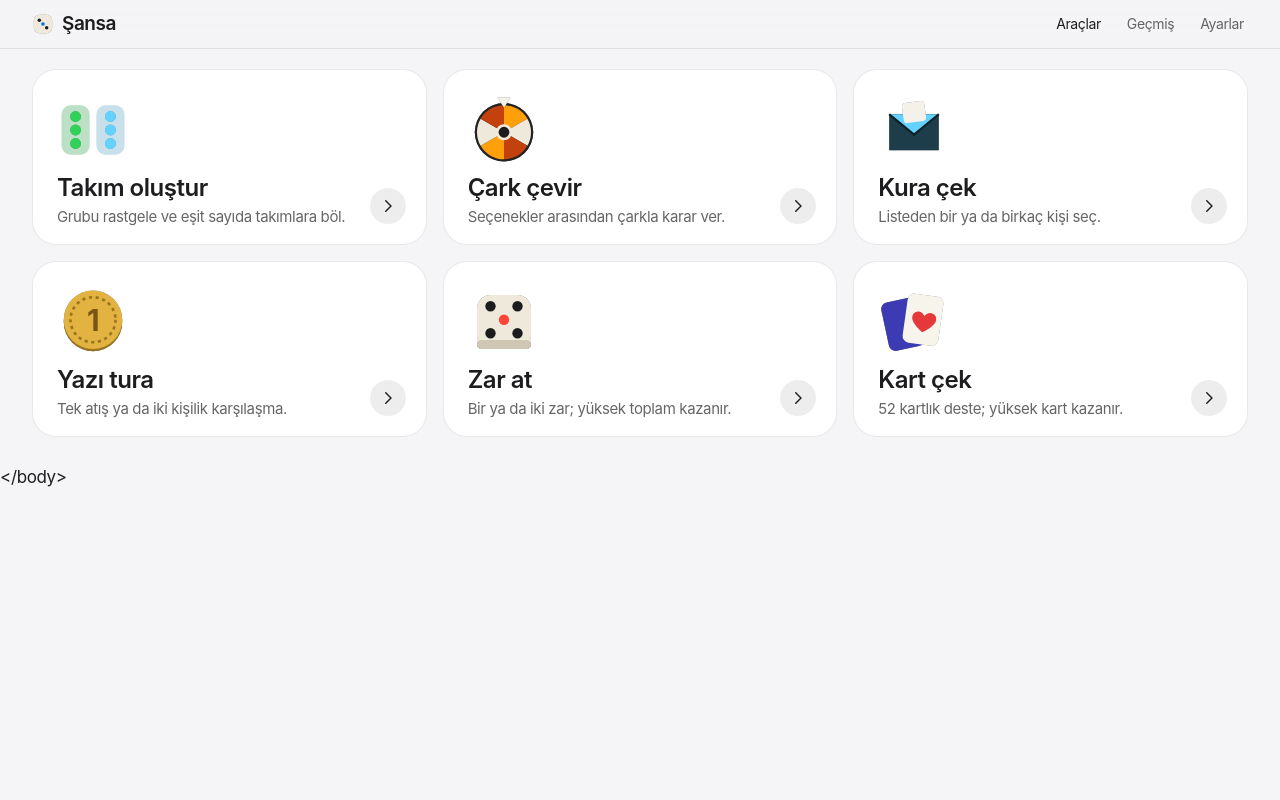
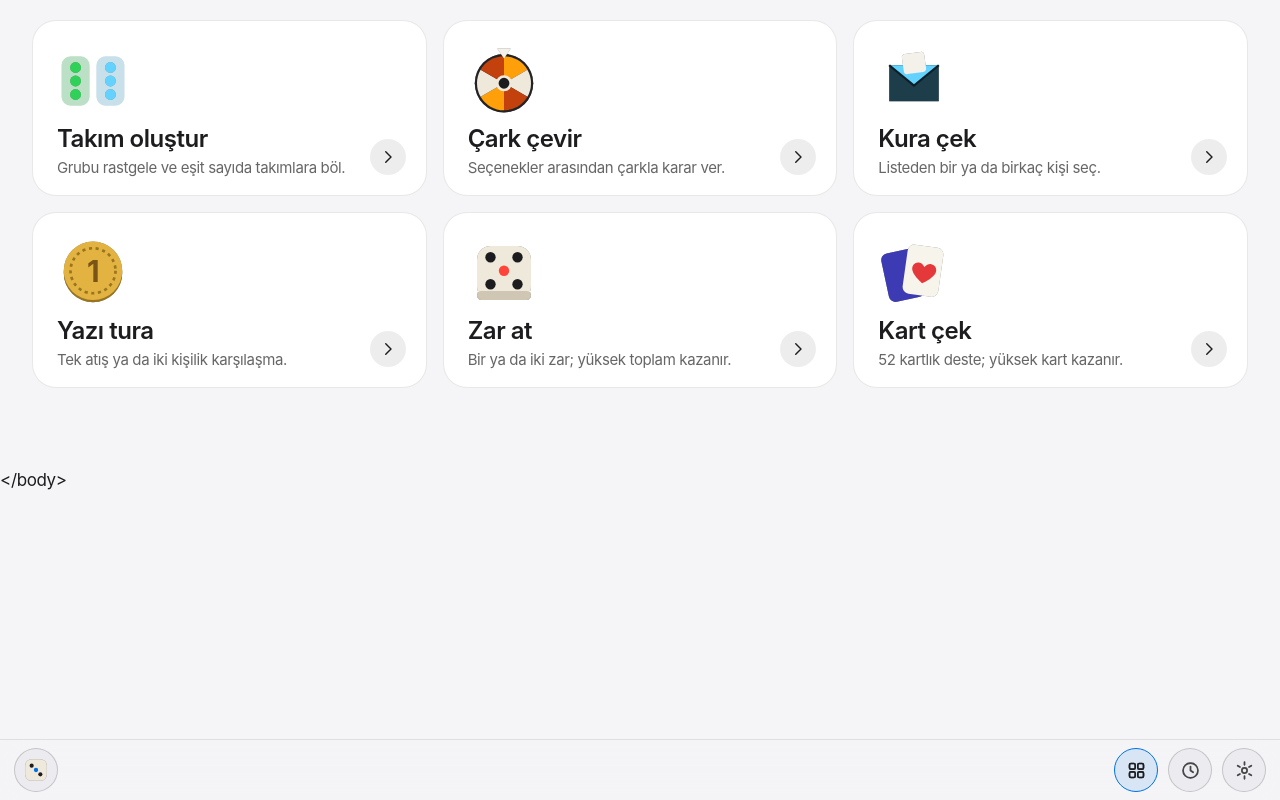
Before and after one commit to altayilmazz/sansa, a React (Vite) app: page / in a window 1280 px wide. Built offline with nearby package versions, Linux system fonts and the light colour scheme.

Commit message:
Gezinme alta taşındı: yuvarlak simge düğmeleri, logo ana sayfa düğmesi; geçmiş temizleme sağ üstte

```diff
--- a/src/App.tsx
+++ b/src/App.tsx
@@ -10,33 +10,34 @@ import { useStore } from './state/store'
 import { applyTheme, resolveTheme } from './state/theme'
 import { TOOLS } from './state/tools'
 import { BrandMark } from './ui/Brand'
+import { Icon, type IconName } from './ui/Icon'
 
-const LINKS: { route: Route; label: string }[] = [
-  { route: { name: 'home' }, label: 'Araçlar' },
-  { route: { name: 'history' }, label: 'Geçmiş' },
-  { route: { name: 'settings' }, label: 'Ayarlar' },
+const LINKS: { route: Route; label: string; icon: IconName }[] = [
+  { route: { name: 'home' }, label: 'Araçlar', icon: 'grid' },
+  { route: { name: 'history' }, label: 'Geçmiş', icon: 'clock' },
+  { route: { name: 'settings' }, label: 'Ayarlar', icon: 'gear' },
 ]
 
-function SiteNav({ route }: { route: Route }) {
+/** Altta sabit gezinme: solda ana sayfa (logo), sağda araçlar, geçmiş ve ayarlar. */
+function Dock({ route }: { route: Route }) {
   return (
-    <header className="sitenav">
-      <nav className="sitenav__inner" aria-label="Ana gezinme">
-        <a className="sitenav__brand" href={href({ name: 'home' })}>
-          <BrandMark />
-          Şansa
+    <nav className="dock" aria-label="Ana gezinme">
+      <div className="dock__inner">
+        <a className="dock__btn dock__home" href={href({ name: 'home' })} aria-label="Ana sayfa" title="Ana sayfa">
+          <BrandMark size={26} />
         </a>
-        <div className="sitenav__links">
+        <div className="dock__links">
           {LINKS.map((l) => {
-            const on = l.route.name === route.name
+            const on = l.route.name === 'home' ? route.name === 'home' || route.name === 'tool' : l.route.name === route.name
             return (
-              <a key={l.label} className="sitenav__link" href={href(l.route)} aria-current={on ? 'page' : undefined}>
-                {l.label}
+              <a key={l.label} className={`dock__btn${on ? ' is-on' : ''}`} href={href(l.route)} aria-label={l.label} title={l.label} aria-current={on ? 'page' : undefined}>
+                <Icon name={l.icon} size={21} />
               </a>
             )
           })}
         </div>
-      </nav>
-    </header>
+      </div>
+    </nav>
   )
 }
 
@@ -68,7 +69,7 @@ export function App() {
   }, [hash])
 
   const onBoard = route.name === 'home' || route.name === 'tool'
-  // Araç açıkken üst çubuk yoktur: içerik ekranı doldurur, gezinme alttaki satırdadır.
+  // Araç açıkken içerik ekranı doldurur; gezinme her sayfada alttaki dock'tadır.
   const inTool = route.name === 'tool'
 
   return (
@@ -78,12 +79,12 @@ export function App() {
       <a className="skip" href="#icerik">
         İçeriğe geç
       </a>
-      {!inTool && <SiteNav route={route} />}
       <main id="icerik" className={`main${inTool ? ' is-tool' : ''}`}>
         {onBoard && <Board selected={route.name === 'tool' ? route.tool : null} />}
         {route.name === 'history' && <History />}
         {route.name === 'settings' && <Settings />}
       </main>
+      <Dock route={route} />
     </MotionConfig>
   )
 }
--- a/src/pages/Board.tsx
+++ b/src/pages/Board.tsx
@@ -6,7 +6,6 @@ import { setPendingExample, type Example } from '../state/examples'
 import { href } from '../state/router'
 import { TOOL_ORDER, TOOLS, type ToolId } from '../state/tools'
 import { TeamsTool } from '../tools/TeamsTool'
-import { BrandMark } from '../ui/Brand'
 import { Icon } from '../ui/Icon'
 import { ToolHostContext } from '../ui/ToolHost'
 
@@ -71,23 +70,6 @@ function TileFace({ id, selected }: { id: ToolId; selected?: boolean }) {
         <Icon name="chevronRight" size={18} />
       </span>
     </a>
-  )
-}
-
-/** Araç açıkken içeriğin altında: sol altta Şansa, tam ortada "Ana sayfa" düğmesi. */
-function BoardFoot() {
-  return (
-    <nav className="board__foot" aria-label="Gezinme">
-      <span className="foot__brand">
-        <BrandMark />
-        Şansa
-      </span>
-      <a className="btn btn--secondary foot__home" href={href({ name: 'home' })}>
-        <Icon name="home" size={18} />
-        <span>Ana sayfa</span>
-      </a>
-      <span aria-hidden="true" />
-    </nav>
   )
 }
 
@@ -186,7 +168,6 @@ export function Board({ selected }: { selected: ToolId | null }) {
                 </motion.section>
               )
             })}
-            {open && <BoardFoot />}
           </div>
         </div>
       </ToolHostContext.Provider>
@@ -255,7 +236,6 @@ export function Board({ selected }: { selected: ToolId | null }) {
               </motion.section>
             )}
           </AnimatePresence>
-          {open && <BoardFoot />}
         </div>
       </div>
     </ToolHostContext.Provider>
--- a/src/pages/History.tsx
+++ b/src/pages/History.tsx
@@ -2,7 +2,7 @@ import { useState } from 'react'
 import { HISTORY_LIMIT, useStore } from '../state/store'
 import { TOOLS } from '../state/tools'
 import { ToolGlyph } from '../objects/ToolGlyph'
-import { Button } from '../ui/controls'
+import { Button, IconButton } from '../ui/controls'
 import { fullTime, relativeTime } from '../ui/time'
 
 export function History() {
@@ -10,10 +10,30 @@ export function History() {
   const [confirm, setConfirm] = useState(false)
   return (
     <div className="page">
-      <header className="page__head">
-        <h1 className="largetitle">Geçmiş</h1>
-        <p className="page__lede">Bu cihazda tamamlanan son {HISTORY_LIMIT} tur saklanır.</p>
+      <header className="page__head page__head--row">
+        <div>
+          <h1 className="largetitle">Geçmiş</h1>
+          <p className="page__lede">Bu cihazda tamamlanan son {HISTORY_LIMIT} tur saklanır.</p>
+        </div>
+        <IconButton icon="trash" label="Geçmişi temizle" disabled={history.length === 0} onClick={() => setConfirm(true)} />
       </header>
+      {confirm && history.length > 0 && (
+        <div className="confirm" role="group" aria-label="Geçmişi temizlemeyi onayla">
+          <span>Tüm geçmiş silinsin mi?</span>
+          <Button variant="plain" onClick={() => setConfirm(false)}>
+            Vazgeç
+          </Button>
+          <Button
+            variant="danger"
+            onClick={() => {
+              clearHistory()
+              setConfirm(false)
+            }}
+          >
+            Geçmişi sil
+          </Button>
+        </div>
+      )}
       {history.length === 0 ? (
         <p className="empty">Henüz tamamlanmış bir tur yok. Bir aracı kullandığında sonuçlar burada listelenir.</p>
       ) : (
@@ -37,29 +57,6 @@ export function History() {
               </li>
             ))}
           </ol>
-          <div className="page__foot">
-            {confirm ? (
-              <div className="confirm" role="group" aria-label="Geçmişi temizlemeyi onayla">
-                <span>Tüm geçmiş silinsin mi?</span>
-                <Button variant="plain" onClick={() => setConfirm(false)}>
-                  Vazgeç
-                </Button>
-                <Button
-                  variant="danger"
-                  onClick={() => {
-                    clearHistory()
-                    setConfirm(false)
-                  }}
-                >
-                  Geçmişi sil
-                </Button>
-              </div>
-            ) : (
-              <Button variant="plain" icon="trash" onClick={() => setConfirm(true)}>
-                Geçmişi temizle
-              </Button>
-            )}
-          </div>
         </>
       )}
     </div>
--- a/src/styles/app.css
+++ b/src/styles/app.css
@@ -1768,8 +1768,8 @@ textarea.field {
 }
 /* Açık temada krem renkli işaretler beyaz zeminde kaybolmasın */
 :root[data-theme='light'] .glyph,
-:root[data-theme='light'] .sitenav svg,
-:root[data-theme='light'] .foot__brand svg {
+:root[data-theme='light'] .dock svg,
+:root[data-theme='light'] .dock__home svg {
   filter: drop-shadow(0 0 0.6px rgba(0, 0, 0, 0.5));
 }
 
@@ -1792,3 +1792,10 @@ textarea.field {
   filter: drop-shadow(0 0 3px rgba(255, 255, 255, 0.9)) drop-shadow(0 0 9px rgba(255, 196, 90, 0.7));
   font-weight: 800;
 }
+
+.page__head--row {
+  display: flex;
+  align-items: flex-start;
+  justify-content: space-between;
+  gap: 12px;
+}
--- a/src/styles/shell.css
+++ b/src/styles/shell.css
@@ -1,6 +1,6 @@
 /* Site kabuğu: üst çubuk, blok tahtası, açılan araç penceresi. */
 :root {
-  --nav-h: 48px;
+  --dock-h: 60px;
 }
 @media (min-width: 640px) {
   :root {
@@ -13,59 +13,60 @@
   }
 }
 
-/* ───────── Site üst çubuğu ───────── */
-.sitenav {
-  position: sticky;
-  top: 0;
+/* ───────── Alt gezinme (dock) ───────── */
+.dock {
+  position: fixed;
+  left: 0;
+  right: 0;
+  bottom: 0;
   z-index: 50;
-  padding-top: var(--safe-top);
+  padding-bottom: var(--safe-bottom);
   background: var(--nav-bg);
   -webkit-backdrop-filter: var(--blur-bar);
   backdrop-filter: var(--blur-bar);
-  border-bottom: 1px solid var(--hairline);
+  border-top: 1px solid var(--hairline);
 }
-.sitenav__inner {
+.dock__inner {
   display: flex;
   align-items: center;
   justify-content: space-between;
-  height: var(--nav-h);
+  height: var(--dock-h);
   max-width: 1440px;
   margin: 0 auto;
-  padding: 0 var(--gutter);
+  padding: 0 14px;
 }
-.sitenav__brand {
-  display: inline-flex;
-  align-items: center;
-  gap: 8px;
-  min-height: var(--tap);
-  font-size: 19px;
-  font-weight: 600;
-  letter-spacing: -0.025em;
+.dock__links {
+  display: flex;
+  gap: 10px;
 }
-.sitenav__links {
-  display: flex;
-  gap: 2px;
-  margin-right: -8px;
+.dock__btn {
+  display: inline-grid;
+  place-items: center;
+  width: var(--tap);
+  height: var(--tap);
+  border: 1px solid var(--hairline-strong);
+  border-radius: 50%;
+  background: var(--surface-2);
+  color: var(--ink-2);
+  transition: background-color 0.15s, color 0.15s, border-color 0.15s, transform 0.15s;
+  touch-action: manipulation;
 }
-.sitenav__link {
-  display: inline-flex;
-  align-items: center;
-  min-height: var(--tap);
-  padding: 0 12px;
-  border-radius: var(--r-pill);
-  font-size: 14px;
-  color: var(--ink-2);
-  transition: color 0.15s;
+.dock__btn:active {
+  transform: scale(0.92);
 }
-.sitenav__link:hover,
-.sitenav__link[aria-current='page'] {
+.dock__btn.is-on {
   color: var(--ink);
+  border-color: var(--accent);
+  background: var(--accent-soft);
+}
+.dock__home {
+  background: var(--surface-2);
 }
 
 .main {
   max-width: 1440px;
   margin: 0 auto;
-  padding: 20px var(--gutter) calc(28px + var(--safe-bottom));
+  padding: calc(20px + var(--safe-top)) var(--gutter) calc(var(--dock-h) + var(--safe-bottom) + 20px);
 }
 .loading {
   min-height: 160px;
@@ -205,7 +206,7 @@
 /* Üst çubuk yoktur; içerik ekranı doldurur, gezinme içeriğin altındadır. */
 .main.is-tool {
   --pad-y: 12px;
-  padding: calc(var(--safe-top) + var(--pad-y)) 10px calc(var(--safe-bottom) + var(--pad-y));
+  padding: calc(var(--safe-top) + var(--pad-y)) 10px calc(var(--dock-h) + var(--safe-bottom) + var(--pad-y));
 }
 @media (min-width: 860px) {
   .main.is-tool {
@@ -218,35 +219,11 @@
   position: relative;
 }
 .board.is-open {
-  height: calc(100dvh - var(--safe-top) - var(--safe-bottom) - var(--pad-y) * 2);
+  height: calc(100dvh - var(--safe-top) - var(--dock-h) - var(--safe-bottom) - var(--pad-y) * 2);
   min-height: 460px;
 }
 .board.is-open .board__grid {
   height: 100%;
-}
-
-/* Alt satır: solda Şansa, panelin tam ortasının altında Ana sayfa düğmesi */
-.board__foot {
-  display: grid;
-  grid-template-columns: 1fr auto 1fr;
-  align-items: center;
-  min-height: var(--tap);
-}
-.foot__brand {
-  justify-self: start;
-  display: inline-flex;
-  align-items: center;
-  gap: 8px;
-  padding-left: 4px;
-  font-size: 15px;
-  font-weight: 600;
-  letter-spacing: -0.02em;
-  color: var(--ink-2);
-}
-.foot__home {
-  justify-self: center;
-  padding: 0 16px;
-  font-size: 14px;
 }
 
 /* Dar ekran: altı sekme içeriğin altında (başparmak erişimi); seçili sekme
@@ -254,7 +231,7 @@
 @media (max-width: 859px) {
   .board.is-open .board__grid {
     grid-template-columns: repeat(6, minmax(0, 1fr));
-    grid-template-rows: minmax(0, 1fr) auto auto;
+    grid-template-rows: minmax(0, 1fr) auto;
     gap: 0 6px;
   }
   .block--panel {
@@ -280,12 +257,6 @@
     border-color: var(--hairline-strong);
     box-shadow: inset 0 -2px 0 var(--tint);
   }
-  .board__foot {
-    grid-column: 1 / -1;
-    grid-row: 3;
-    margin-top: 6px;
-  }
-
   .board.is-open .tile__link {
     align-items: center;
     justify-content: center;
@@ -346,7 +317,7 @@
 @media (min-width: 860px) {
   .board.is-open .board__grid {
     grid-template-columns: minmax(0, 1fr) clamp(210px, 22vw, 270px);
-    grid-template-rows: repeat(5, minmax(0, 1fr)) auto;
+    grid-template-rows: repeat(5, minmax(0, 1fr));
     gap: 12px;
   }
   .block--open {
@@ -357,10 +328,6 @@
     flex-direction: column;
     border-color: var(--hairline-strong);
     container: panel / inline-size;
-  }
-  .board__foot {
-    grid-column: 1;
-    grid-row: 6;
   }
   .board.is-open .block--tile {
     min-height: 0;
--- a/src/ui/Icon.tsx
+++ b/src/ui/Icon.tsx
@@ -65,6 +65,14 @@ const paths = {
     </>
   ),
   crown: <path d="M4 18.5h16M4.5 17L3 8l5 4 4-7 4 7 5-4-1.5 9z" />,
+  grid: (
+    <>
+      <rect x="4" y="4" width="6.5" height="6.5" rx="1.6" />
+      <rect x="13.5" y="4" width="6.5" height="6.5" rx="1.6" />
+      <rect x="4" y="13.5" width="6.5" height="6.5" rx="1.6" />
+      <rect x="13.5" y="13.5" width="6.5" height="6.5" rx="1.6" />
+    </>
+  ),
   undo: <path d="M9 14L4 9l5-5M4 9h10a6 6 0 010 12h-3" />,
 } as const
 
```
